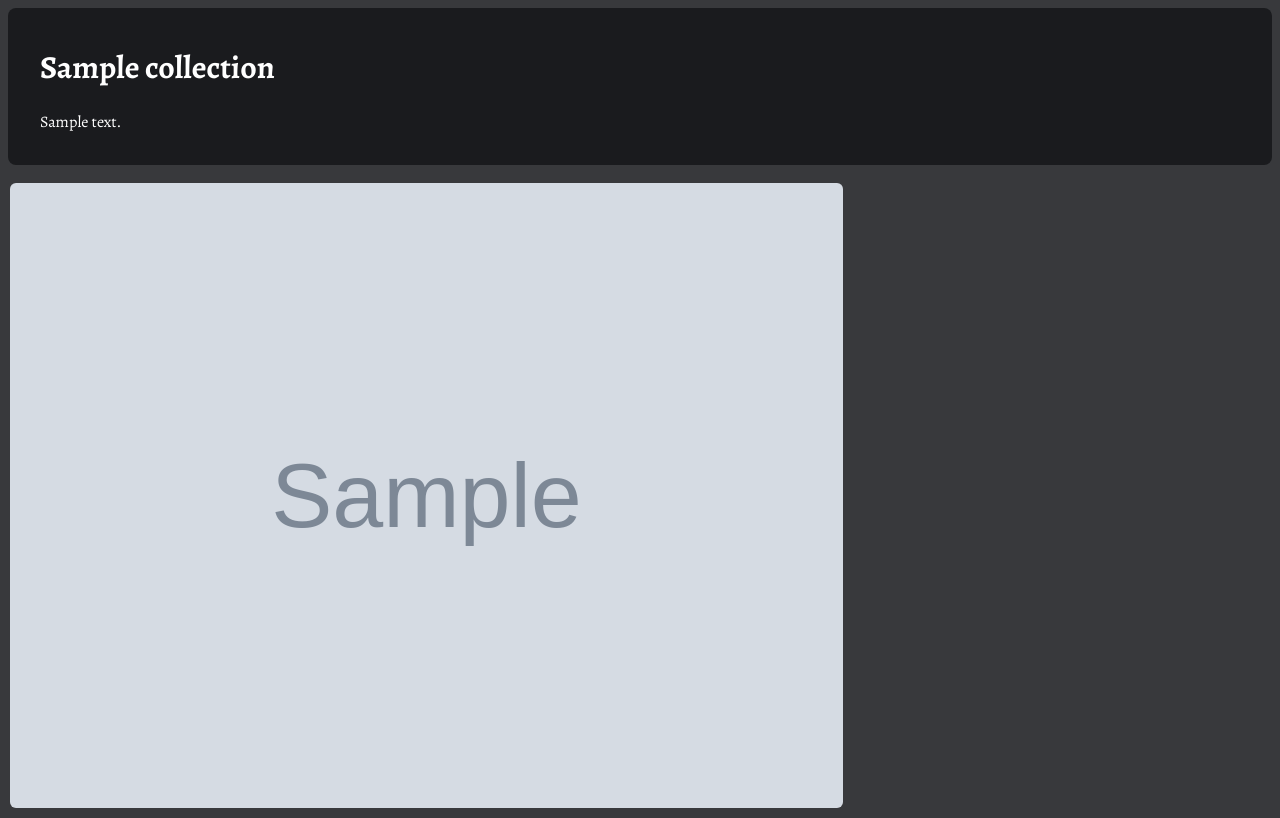
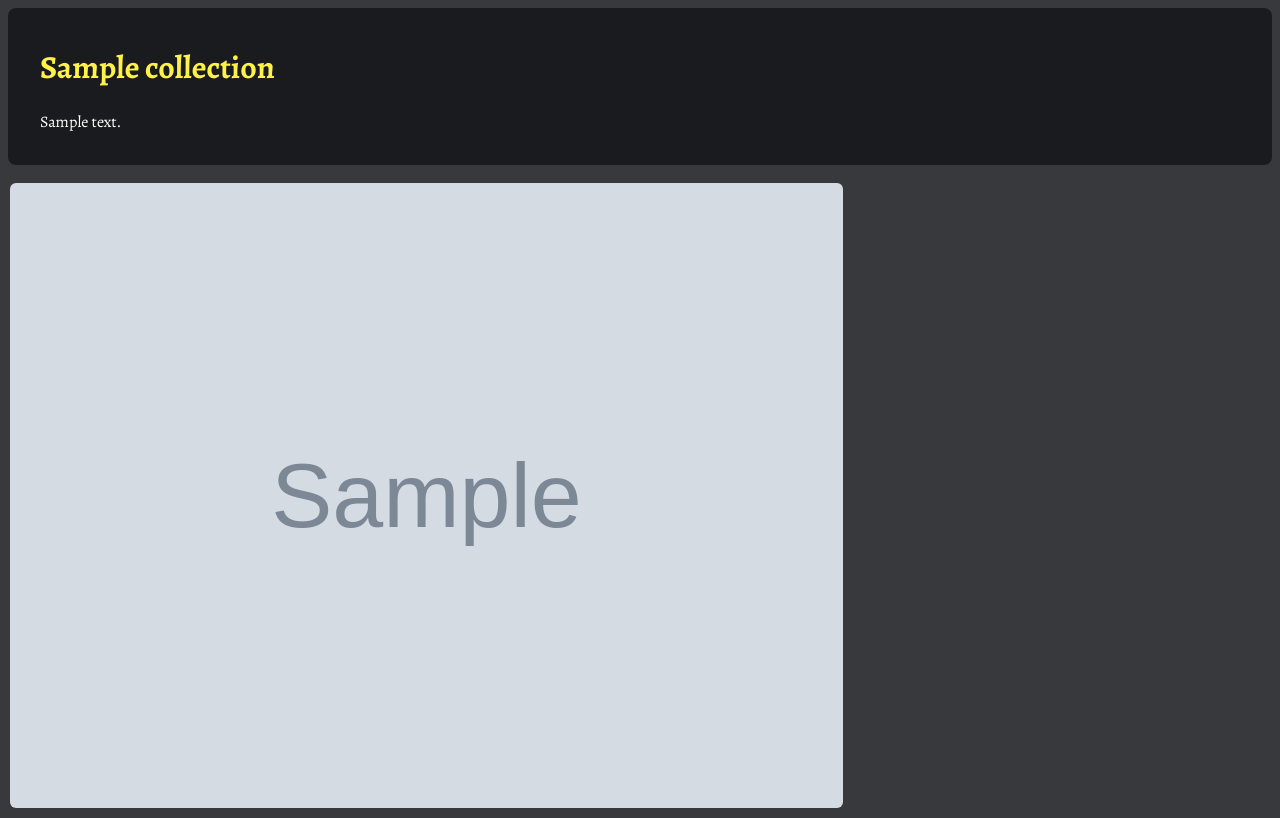
Before and after one commit to jaketrent/galleria, a Django app: template works/templates/works/collection_detail.html in a window 1280 px wide. Run offline with Django 3.2, Linux system fonts and the light colour scheme; the template is opened without the code that fills it: most values are stand-ins (such as "Sample title", 1, 10 or a date in 2020); grey boxes marked "Sample" are stand-in pictures; data that the repository does not hold is empty; parts of the project's set-up code (start-up, migrations or seed data) failed here and were passed over.

Commit message:
fix accent color on intro heading

```diff
--- a/works/static/work/work.css
+++ b/works/static/work/work.css
@@ -4,7 +4,7 @@
   margin-bottom: 1rem;
   border-radius: 8px;
 }
-.collection__intro h1 {
+.collection__text h1 {
   color: rgb(var(--colorAccentRgb));
 }
 .works {
```
